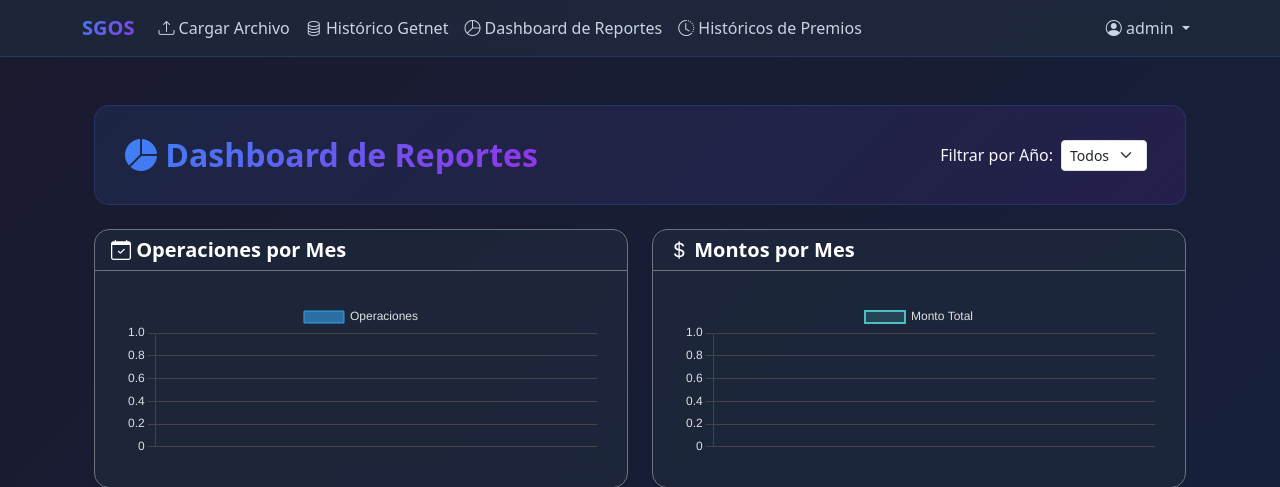
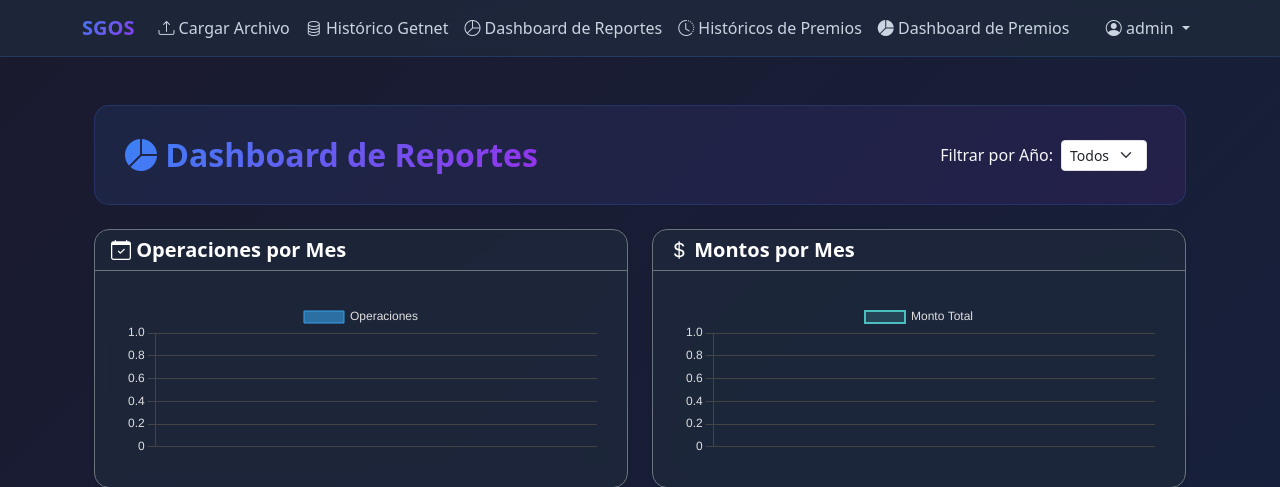
Before and after one commit to kennyAguilar/sgos-reportes, a Flask app: page /graphs in a window 1280 px wide. Shown: the top 487 px of the page. Run offline with Flask 3, Linux system fonts and the light colour scheme; a user stored in the database is signed in; data that the repository does not hold is empty.

Commit message:
Implement Dashboard de Premios with filtered graphs (only prizes)

```diff
--- a/sgos_web/app.py
+++ b/sgos_web/app.py
@@ -542,7 +542,9 @@ def graphs():
                                data_mes={"labels": [], "ops": [], "monto": []},
                                data_hora={"labels": [], "ops": [], "monto": []},
                                years=years,
-                               selected_year=year)
+                               selected_year=year,
+                               title="Dashboard de Reportes",
+                               endpoint="graphs")
 
     # Reutilizamos la lógica de engine para agrupar
     tablas = generar_reportes(df)
@@ -562,7 +564,61 @@ def graphs():
         "monto": df_hora["Monto"].tolist()
     }
 
-    return render_template("graphs.html", data_mes=data_mes, data_hora=data_hora, years=years, selected_year=year)
+    return render_template("graphs.html",
+                           data_mes=data_mes,
+                           data_hora=data_hora,
+                           years=years,
+                           selected_year=year,
+                           title="Dashboard de Reportes",
+                           endpoint="graphs")
+
+
+@app.route("/graphs_premios")
+@login_required
+def graphs_premios():
+    year = request.args.get("year")
+    years, _ = get_available_dates(Premio)
+
+    df = get_premios_dataframe(year=year)
+
+    # Filtrar solo Premios y Premios Progresivos
+    if not df.empty:
+        tipos_validos = ["jackpot hp", "progresive jackpot hp", "progressive jackpot hp"]
+        df = df[df["FormaPago"].astype(str).str.lower().str.strip().isin(tipos_validos)].copy()
+
+    if df.empty:
+        return render_template("graphs.html",
+                               data_mes={"labels": [], "ops": [], "monto": []},
+                               data_hora={"labels": [], "ops": [], "monto": []},
+                               years=years,
+                               selected_year=year,
+                               title="Dashboard de Premios",
+                               endpoint="graphs_premios")
+
+    tablas = generar_reportes(df)
+
+    df_mes = tablas["Resumen Mensual"]
+    df_hora = tablas["Operaciones por Hora"]
+
+    data_mes = {
+        "labels": df_mes["Mes"].tolist(),
+        "ops": df_mes["Operaciones"].tolist(),
+        "monto": df_mes["Monto"].tolist()
+    }
+
+    data_hora = {
+        "labels": df_hora["Hora"].tolist(),
+        "ops": df_hora["Operaciones"].tolist(),
+        "monto": df_hora["Monto"].tolist()
+    }
+
+    return render_template("graphs.html",
+                           data_mes=data_mes,
+                           data_hora=data_hora,
+                           years=years,
+                           selected_year=year,
+                           title="Dashboard de Premios",
+                           endpoint="graphs_premios")
 
 
 if __name__ == "__main__":
--- a/sgos_web/engine.py
+++ b/sgos_web/engine.py
@@ -179,15 +179,28 @@ def generar_reportes(df: pd.DataFrame, asistentes_filtro: list = None) -> dict:
     if asistentes_filtro:
         df = df[df["Attendant"].isin(asistentes_filtro)].copy()
 
+    # Detectar si es premios
+    es_premios = False
+    if not df.empty and "Tipo" in df.columns:
+        es_premios = (df["Tipo"].iloc[0] == "PREMIOS")
+
+    # Definir DF para cálculos de montos/operaciones generales (Resumen Mensual y Por Hora)
+    # Si es Premios, filtramos solo los premios reales para estos resúmenes
+    df_calc = df
+    if es_premios and "FormaPago" in df.columns:
+        tipos_validos = ["jackpot hp", "progresive jackpot hp", "progressive jackpot hp"]
+        # Normalizar para comparar
+        df_calc = df[df["FormaPago"].astype(str).str.lower().str.strip().isin(tipos_validos)].copy()
+
     tabla_mes = (
-        df.groupby("Mes", as_index=False)
+        df_calc.groupby("Mes", as_index=False)
           .agg(Operaciones=("Monto", "count"), Monto=("Monto", "sum"))
           .sort_values("Mes")
     )
     tabla_mes["Mes"] = tabla_mes["Mes"].apply(_formatear_periodo)
 
     tabla_hora = (
-        df.groupby("Hora", as_index=False)
+        df_calc.groupby("Hora", as_index=False)
           .agg(Operaciones=("Monto", "count"), Monto=("Monto", "sum"))
         .set_index("Hora")
         .reindex(ORDEN_HORAS, fill_value=0)
@@ -213,9 +226,9 @@ def generar_reportes(df: pd.DataFrame, asistentes_filtro: list = None) -> dict:
         tabla_record = ops_por_jornada
 
     # Configurar agregación: si es Premios, NO mostramos Monto
-    es_premios = False
-    if not df.empty and "Tipo" in df.columns:
-        es_premios = (df["Tipo"].iloc[0] == "PREMIOS")
+    # (es_premios ya fue calculado arriba, pero si df estaba vacío podría no estar definido o ser False)
+    # Re-verificamos o usamos la variable si está en scope.
+    # Como insertamos código antes, 'es_premios' ya está definido arriba.
 
     agg_config = {"Operaciones": ("Monto", "count")}
     if not es_premios:
@@ -232,6 +245,16 @@ def generar_reportes(df: pd.DataFrame, asistentes_filtro: list = None) -> dict:
     if es_premios and "FormaPago" in df.columns:
         # Crear copia para no afectar el df original y normalizar
         df_p = df.copy()
+
+        # Intentar convertir Maquina a número para evitar "Number stored as text" en Excel
+        if "Maquina" in df_p.columns:
+            # Convertimos a numérico, los errores se vuelven NaN
+            maquina_num = pd.to_numeric(df_p["Maquina"], errors='coerce')
+            # Reemplazamos solo los valores que se pudieron convertir exitosamente
+            # Usamos combine_first o fillna.
+            # Si maquina_num tiene valor, lo usamos. Si es NaN, usamos el original.
+            df_p["Maquina"] = maquina_num.fillna(df_p["Maquina"])
+
         df_p['FormaPagoNorm'] = df_p['FormaPago'].astype(str).str.lower().str.strip()
 
         def classify_payment(val):
--- a/sgos_web/templates/graphs.html
+++ b/sgos_web/templates/graphs.html
@@ -1,13 +1,13 @@
 {% extends "layout.html" %}
 
-{% block title %}Dashboard de Reportes{% endblock %}
+{% block title %}{{ title }}{% endblock %}
 
 {% block content %}
 <div class="container-fluid mt-4">
     <div class="header-dashboard mb-4 d-flex justify-content-between align-items-center">
-        <h1><i class="bi bi-pie-chart-fill"></i> Dashboard de Reportes</h1>
+        <h1><i class="bi bi-pie-chart-fill"></i> {{ title }}</h1>
 
-        <form action="{{ url_for('graphs') }}" method="get" class="d-flex align-items-center">
+        <form action="{{ url_for(endpoint) }}" method="get" class="d-flex align-items-center">
             <label for="year" class="me-2 text-light">Filtrar por Año:</label>
             <select name="year" id="year" class="form-select form-select-sm me-2 w-auto" onchange="this.form.submit()">
                 <option value="">Todos</option>
--- a/sgos_web/templates/layout.html
+++ b/sgos_web/templates/layout.html
@@ -42,6 +42,11 @@
               <i class="bi bi-clock-history"></i> Históricos de Premios
             </a>
           </li>
+          <li class="nav-item">
+            <a class="nav-link" href="{{ url_for('graphs_premios') }}">
+              <i class="bi bi-pie-chart-fill"></i> Dashboard de Premios
+            </a>
+          </li>
         </ul>
         <ul class="navbar-nav">
           <li class="nav-item dropdown">
```
